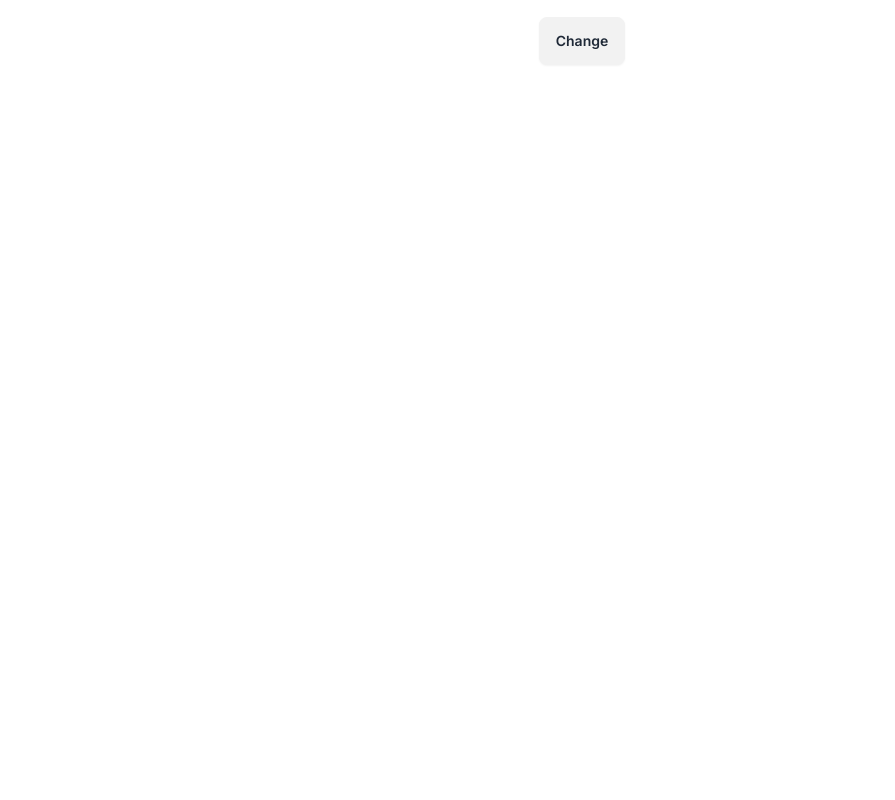
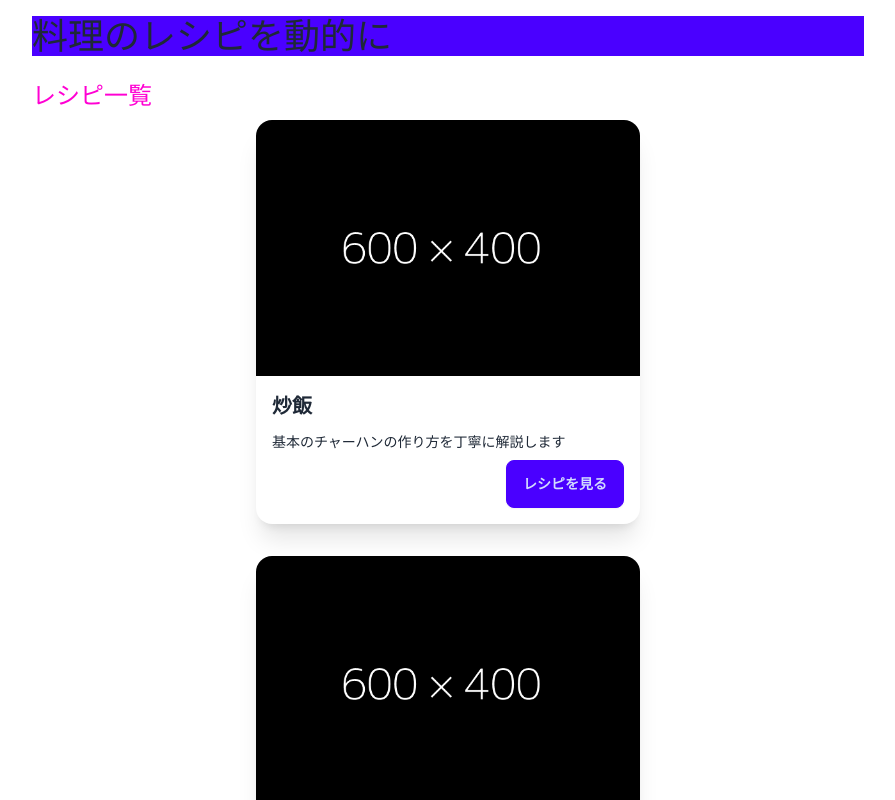
Before and after one commit to TakabayaP/programmable-cooking, a Next.js app in the folder frontend/: page / in a window 1280 px wide. Shown: the part 160-960 px from the top of the page, without its empty margins (192-1087 px from the left). Before the commit the page ends 864 px from the top, so only its background shows below. Built offline with nearby package versions, Linux system fonts and the light colour scheme.

Commit message:
update: add recipe-cards

```diff
--- a/frontend/app/page.tsx
+++ b/frontend/app/page.tsx
@@ -1,23 +1,27 @@
 'use client';
 import { useState } from 'react'
 import { useTheme } from 'next-themes'
+import { RecipeCard } from '@/app/ui/recipe-card';
 
 export default function Home() {
   const { setTheme } = useTheme()
   const [themeName, setThemeName] = useState('');
   return (
-    <main className="flex min-h-screen flex-col items-center justify-between p-24">
-      <div className="m-4">
-        <input
-          value={themeName}
-          onChange={(e) => { setThemeName(e.target.value) }}
-          className='input'
-        />
-        <button className='btn' onClick={() => {
-          setTheme(themeName)
-        }}>
-          Change
-        </button>
+    <main className="flex min-h-screen justify-center">
+      <div className="flex flex-col items-center justify-between p-24 w-full lg:w-[1024px]">
+        <h1 className="text-4xl text-left bg-primary w-full my-4">料理のレシピを動的に</h1>
+        <h2 className="text-2xl text-left text-secondary w-full my-2">レシピ一覧</h2>
+        <ul className="grid grid-cols-1 gap-8">
+          <li>
+            <RecipeCard />
+          </li>
+          <li>
+           <RecipeCard />
+          </li>
+          <li>
+            <RecipeCard />
+          </li>
+        </ul>
       </div>
     </main>
   );
```
